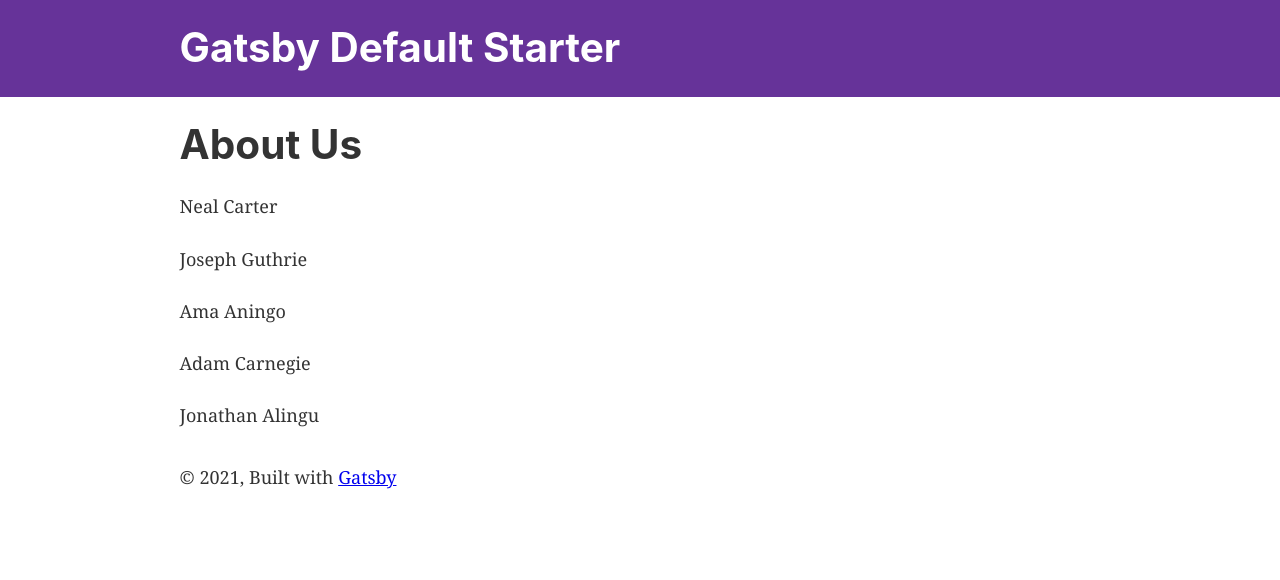
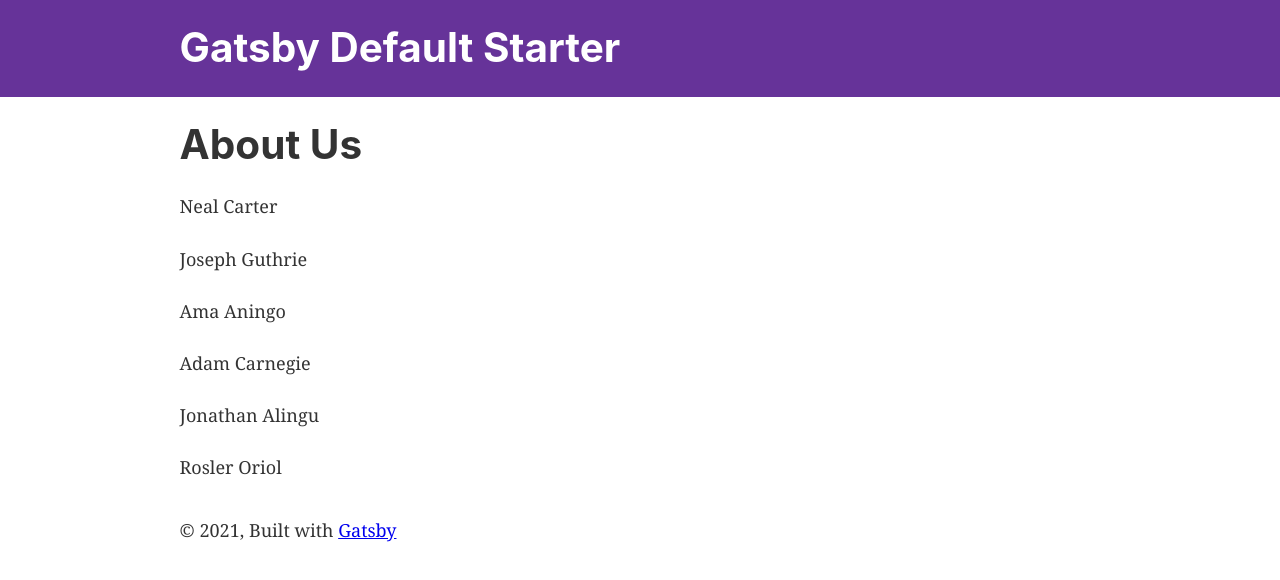
Before and after one commit to oriolr/Banterpub-Gatsby, a Gatsby site: page /about-us in a window 1280 px wide. Built offline with nearby package versions, Linux system fonts and the light colour scheme; Gatsby itself is replaced by a stand-in of ours.

Commit message:
Add Rosler to about us page.

```diff
--- a/src/pages/about-us.js
+++ b/src/pages/about-us.js
@@ -12,6 +12,7 @@ const AboutUsPage = () => (
     <p>Ama Aningo</p>
     <p>Adam Carnegie</p>
     <p>Jonathan Alingu</p>
+    <p>Rosler Oriol</p>
 </Layout>
 
 )
```
